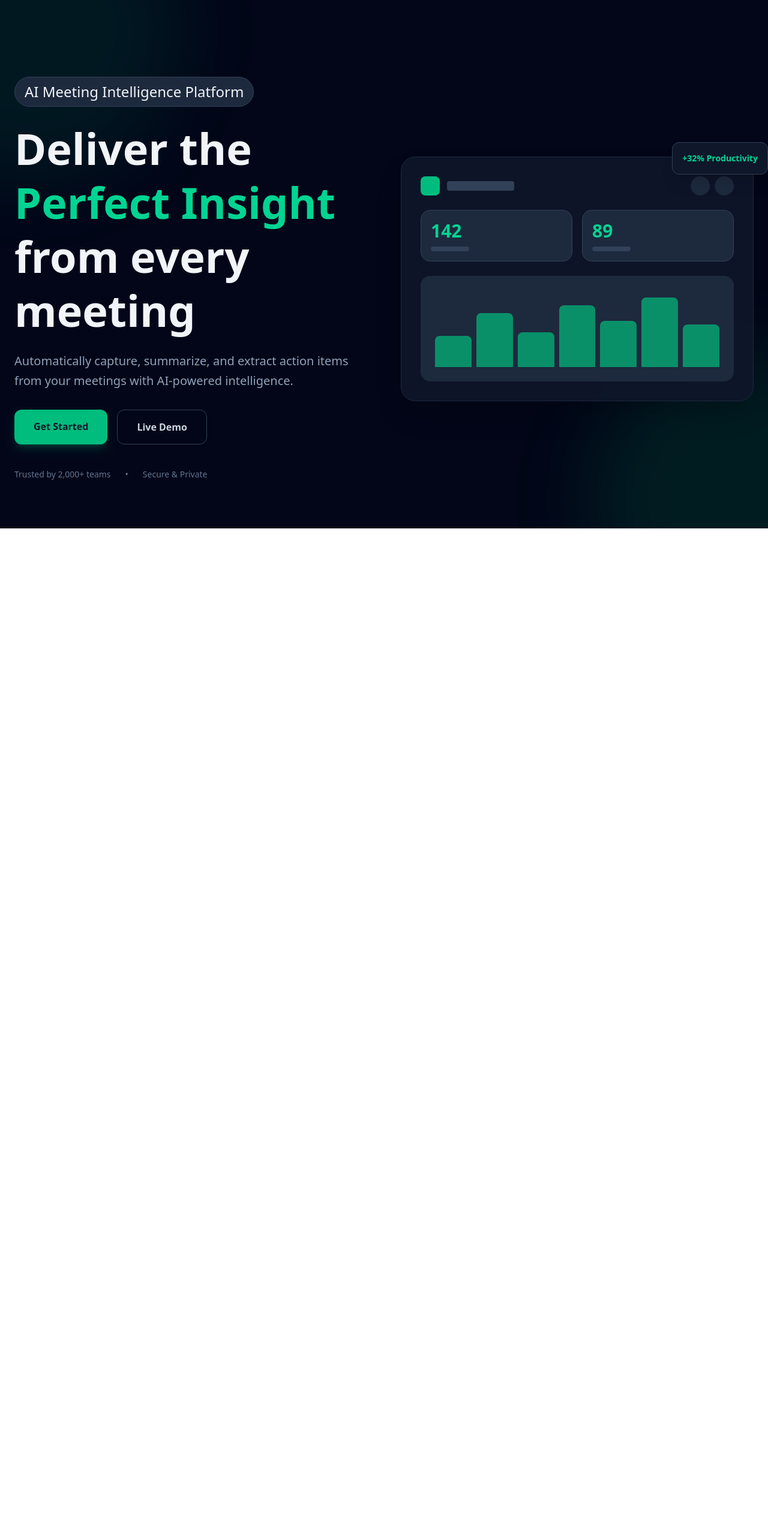
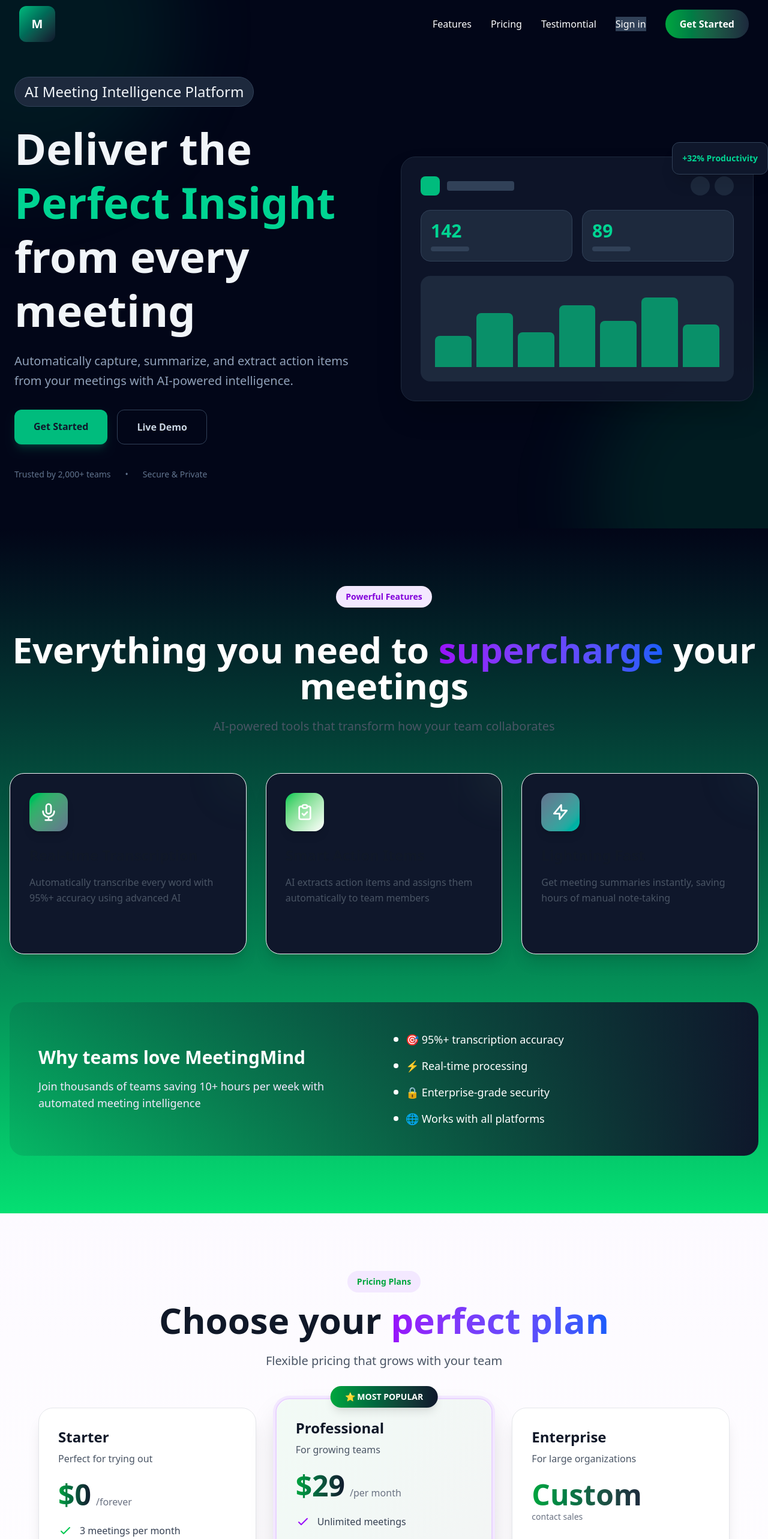
Before and after one commit to Agni133/MeetingMind---AI-Meeting-Intelligence-Platform, a React (Vite) app: page / in a window 1280 px wide. Shown: the top 2566 px of the page at 60% size. Before the commit the page ends 881 px from the top, so only its background shows below. Built offline with nearby package versions, Linux system fonts and the light colour scheme.

Commit message:
updated landing page

```diff
--- a/src/pages/Landing.tsx
+++ b/src/pages/Landing.tsx
@@ -1,13 +1,21 @@
+import Navigation from "@/components/landing/Navigation"
 import Hero from "../components/landing/Hero"
+ import Features from "@/components/landing/Features"
+import  Pricing from "@/components/landing/Pricing"
 
 
-export const Landing = ()=>{
+export const Landing :React.FC = ()=>{
 
     return (
-    <div className="min-h-screen">
+    <div className="min-h-screen overflow-x-hidden">
+
+    <Navigation/>
 
      <Hero />
 
+     <Features />
+
+  <Pricing />
 
     </div>
 
@@ -15,3 +23,5 @@ export const Landing = ()=>{
     )
 
 }
+
+export default Landing;
```
